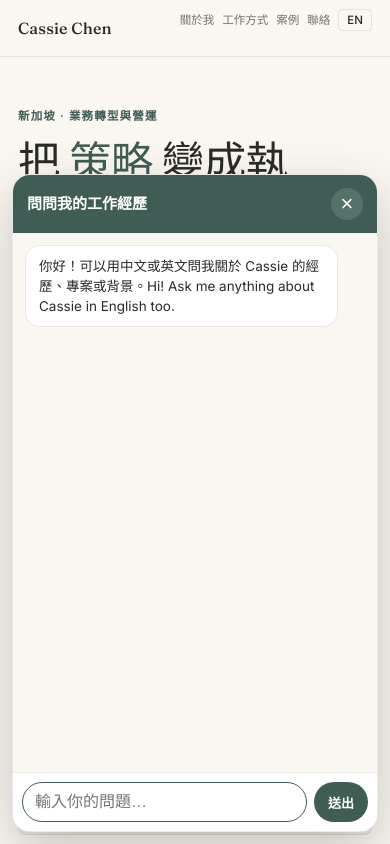
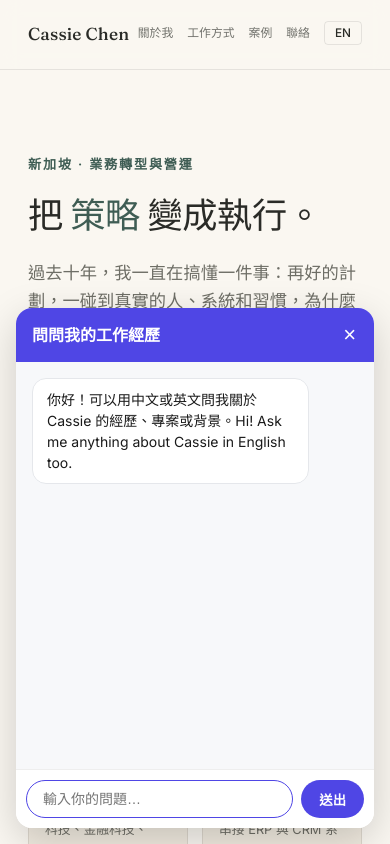
Before and after one commit to cassie41341341/cassiechen, a plain HTML site: page index-zh.html in a window 390 px wide. Both pictures are taken after a click on the button "✨ 問問我的工作經歷". Shown: the top 844 px of the page. Drawn offline with Linux system fonts and the light colour scheme.

Commit message:
Update index-zh.html

```diff
--- a/index-zh.html
+++ b/index-zh.html
@@ -131,53 +131,6 @@
   .reveal.visible{opacity:1;transform:translateY(0);}
   @media(prefers-reduced-motion:reduce){.reveal{opacity:1;transform:none;transition:none;}}
   :focus-visible{outline:2px solid var(--teal);outline-offset:2px;}
-
-
-  /* MOBILE POLISH */
-  @media(max-width:600px){
-    body{font-size:15px;line-height:1.6;}
-    .wrap{padding:0 18px;}
-    header{position:sticky;}
-    nav{padding:14px 0;align-items:flex-start;gap:12px;}
-    .logo{font-size:1rem;white-space:nowrap;padding-top:2px;}
-    nav ul{gap:8px;flex-wrap:wrap;justify-content:flex-end;font-size:.72rem;line-height:1.2;}
-    nav a.lang-switch{padding:3px 8px;}
-
-    .hero{padding:50px 0 0;}
-    .hero-grid{gap:28px;}
-    .eyebrow{font-size:.72rem;letter-spacing:.1em;margin-bottom:14px;}
-    .hero h1{font-size:clamp(2rem,12vw,2.65rem);max-width:11ch;line-height:1.12;}
-    .hero p.lead{font-size:1rem;margin-top:18px;max-width:100%;}
-    .cta-row{margin-top:24px;gap:10px;}
-    .btn{width:100%;justify-content:center;padding:12px 18px;}
-    .diagram{max-width:310px;display:block;}
-    .diagram-caption{font-size:.64rem;letter-spacing:.08em;margin-top:10px;}
-
-    .snapshot{padding:28px 0 54px;}
-    .snapshot-grid{grid-template-columns:1fr;gap:10px;}
-    .snapshot-item{padding:16px 14px;}
-
-    section{padding:54px 0;}
-    .section-title{font-size:1.55rem;max-width:100%;}
-    .section-intro{font-size:.95rem;}
-    .about-grid{gap:20px;}
-    .about-head{gap:12px;}
-    .about p{font-size:.96rem;}
-    .about p:first-of-type{font-size:1.02rem;}
-    .quote-card{padding:24px 22px;}
-    .quote-card p{font-size:1.2rem;}
-
-    .approach-item{padding:22px 20px;}
-    .case-card{padding:22px 20px;}
-    .case-stat{font-size:1.3rem;}
-    .cred-item{padding:18px;}
-
-    footer{padding:54px 0 32px;}
-    footer h2{font-size:2rem;}
-    .contact-row{gap:20px;flex-direction:column;}
-    .foot-bottom{margin-top:36px;}
-  }
-
 </style>
 </head>
 <body>
@@ -518,192 +471,47 @@
 </div>
 
 <style>
-  #cv-chat {
-    position: fixed;
-    right: 22px;
-    bottom: 22px;
-    z-index: 9999;
-    font-family: inherit;
+  #cv-chat { position: fixed; bottom: 24px; right: 24px; z-index: 9999; font-family: inherit; }
+  #cv-chat-toggle {
+    background: #4f46e5; color: #fff; border: none; border-radius: 999px;
+    padding: 14px 22px; font-size: 15px; font-weight: 600; cursor: pointer;
+    box-shadow: 0 6px 20px rgba(79,70,229,.35);
+    transition: background .2s ease, transform .2s ease;
   }
-
-  #cv-chat-toggle {
-    background: var(--teal, #3F5D54);
-    color: #fff;
-    border: 1px solid rgba(255,255,255,.18);
-    border-radius: 999px;
-    padding: 13px 18px;
-    font-size: 14px;
-    font-weight: 600;
-    cursor: pointer;
-    box-shadow: 0 10px 28px rgba(42,43,39,.22);
-    display: inline-flex;
-    align-items: center;
-    justify-content: center;
-    gap: 6px;
-    max-width: calc(100vw - 32px);
-    transition: transform .18s ease, background .18s ease, box-shadow .18s ease;
-  }
-
-  #cv-chat-toggle:hover {
-    background: #345049;
-    transform: translateY(-1px);
-    box-shadow: 0 12px 32px rgba(42,43,39,.26);
-  }
-
+  #cv-chat-toggle:hover { background: #4338ca; transform: translateY(-1px); }
   #cv-chat-window {
-    width: min(380px, calc(100vw - 32px));
-    height: min(560px, calc(100dvh - 32px));
-    max-height: calc(100dvh - 32px);
-    background: #fff;
-    border: 1px solid rgba(42,43,39,.10);
-    border-radius: 18px;
-    box-shadow: 0 18px 48px rgba(42,43,39,.24);
-    flex-direction: column;
-    overflow: hidden;
+    width: 360px; max-width: calc(100vw - 32px); height: 520px; max-height: calc(100vh - 120px);
+    background: #fff; border-radius: 16px; box-shadow: 0 12px 40px rgba(0,0,0,.18);
+    flex-direction: column; overflow: hidden;
     display: none;
   }
-
   #cv-chat.cv-open #cv-chat-window { display: flex; }
   #cv-chat.cv-open #cv-chat-toggle { display: none; }
-
   #cv-chat-header {
-    background: var(--teal, #3F5D54);
-    color: #fff;
-    padding: 14px 16px;
-    font-weight: 600;
-    display: flex;
-    justify-content: space-between;
-    align-items: center;
-    flex-shrink: 0;
+    background: #4f46e5; color: #fff; padding: 14px 16px; font-weight: 600;
+    display: flex; justify-content: space-between; align-items: center;
   }
-
-  #cv-chat-close {
-    width: 32px;
-    height: 32px;
-    background: rgba(255,255,255,.12);
-    border: none;
-    border-radius: 50%;
-    color: #fff;
-    font-size: 22px;
-    cursor: pointer;
-    line-height: 1;
-  }
-
-  #cv-chat-messages {
-    flex: 1;
-    min-height: 0;
-    overflow-y: auto;
-    padding: 16px;
-    display: flex;
-    flex-direction: column;
-    gap: 10px;
-    background: var(--cream, #FAF7F1);
-    -webkit-overflow-scrolling: touch;
-  }
-
-  .cv-msg {
-    padding: 10px 13px;
-    border-radius: 15px;
-    max-width: 86%;
-    font-size: 14px;
-    line-height: 1.5;
-    white-space: pre-wrap;
-    word-break: break-word;
-  }
-
-  .cv-bot {
-    background: #fff;
-    color: var(--ink, #2A2B27);
-    align-self: flex-start;
-    border: 1px solid rgba(42,43,39,.10);
-  }
-
-  .cv-user {
-    background: var(--teal, #3F5D54);
-    color: #fff;
-    align-self: flex-end;
-  }
-
-  .cv-typing { font-style: italic; color: #777; }
-
-  #cv-chat-form {
-    display: flex;
-    border-top: 1px solid rgba(42,43,39,.10);
-    padding: 10px;
-    gap: 8px;
-    background: #fff;
-    flex-shrink: 0;
-  }
-
-  #cv-chat-input {
-    flex: 1;
-    min-width: 0;
-    border: 1px solid rgba(42,43,39,.16);
-    border-radius: 999px;
-    padding: 11px 14px;
-    font-size: 14px;
-    outline: none;
-  }
-
-  #cv-chat-input:focus { border-color: var(--teal, #3F5D54); }
-
-  #cv-chat-send {
-    background: var(--teal, #3F5D54);
-    color: #fff;
-    border: none;
-    border-radius: 999px;
-    padding: 0 16px;
-    font-weight: 600;
-    cursor: pointer;
-    white-space: nowrap;
-  }
-
+  #cv-chat-close { background: none; border: none; color: #fff; font-size: 22px; cursor: pointer; line-height: 1; padding: 0 2px; }
+  #cv-chat-messages { flex: 1; overflow-y: auto; padding: 16px; display: flex; flex-direction: column; gap: 10px; background: #f7f8fa; }
+  .cv-msg { padding: 10px 14px; border-radius: 14px; max-width: 85%; font-size: 14px; line-height: 1.5; white-space: pre-wrap; word-break: break-word; }
+  .cv-bot { background: #fff; color: #1a1a1a; align-self: flex-start; border: 1px solid #e5e7eb; }
+  .cv-user { background: #4f46e5; color: #fff; align-self: flex-end; }
+  .cv-typing { font-style: italic; color: #888; }
+  #cv-chat-form { display: flex; border-top: 1px solid #eee; padding: 10px; gap: 8px; background: #fff; }
+  #cv-chat-input { flex: 1; min-width: 0; border: 1px solid #d1d5db; border-radius: 999px; padding: 10px 16px; font-size: 14px; outline: none; }
+  #cv-chat-input:focus { border-color: #4f46e5; }
+  #cv-chat-send { background: #4f46e5; color: #fff; border: none; border-radius: 999px; padding: 0 18px; font-weight: 600; cursor: pointer; white-space: nowrap; }
   #cv-chat-send:disabled { opacity: .5; cursor: default; }
 
-  @media(max-width:600px){
-    #cv-chat {
-      left: 12px;
-      right: 12px;
-      bottom: max(12px, env(safe-area-inset-bottom));
+  @media(max-width:600px) {
+    #cv-chat { bottom: 16px; right: 16px; left: auto; }
+    #cv-chat-toggle { padding: 12px 18px; font-size: 14px; }
+    #cv-chat-window {
+      width: calc(100vw - 32px);
+      max-width: 360px;
+      height: 70vh;
+      max-height: 520px;
     }
-
-    #cv-chat-toggle {
-      width: 100%;
-      padding: 13px 16px;
-      font-size: 14px;
-    }
-
-    #cv-chat-window {
-      width: 100%;
-      height: min(78dvh, calc(100dvh - 24px));
-      max-height: calc(100dvh - 24px);
-      border-radius: 18px;
-    }
-
-    #cv-chat-header { padding: 13px 14px; }
-    #cv-chat-messages { padding: 12px; }
-    .cv-msg { max-width: 92%; font-size: 13.5px; }
-
-    #cv-chat-form {
-      padding: 9px;
-      gap: 7px;
-    }
-
-    #cv-chat-input {
-      font-size: 16px; /* prevent iOS zoom */
-      padding: 10px 12px;
-    }
-
-    #cv-chat-send {
-      padding: 0 14px;
-      font-size: 13px;
-    }
-  }
-
-  @media(max-width:380px){
-    #cv-chat-window { height: calc(100dvh - 20px); }
-    #cv-chat-form { flex-wrap: nowrap; }
-    #cv-chat-send { padding: 0 12px; }
   }
 </style>
 
```
